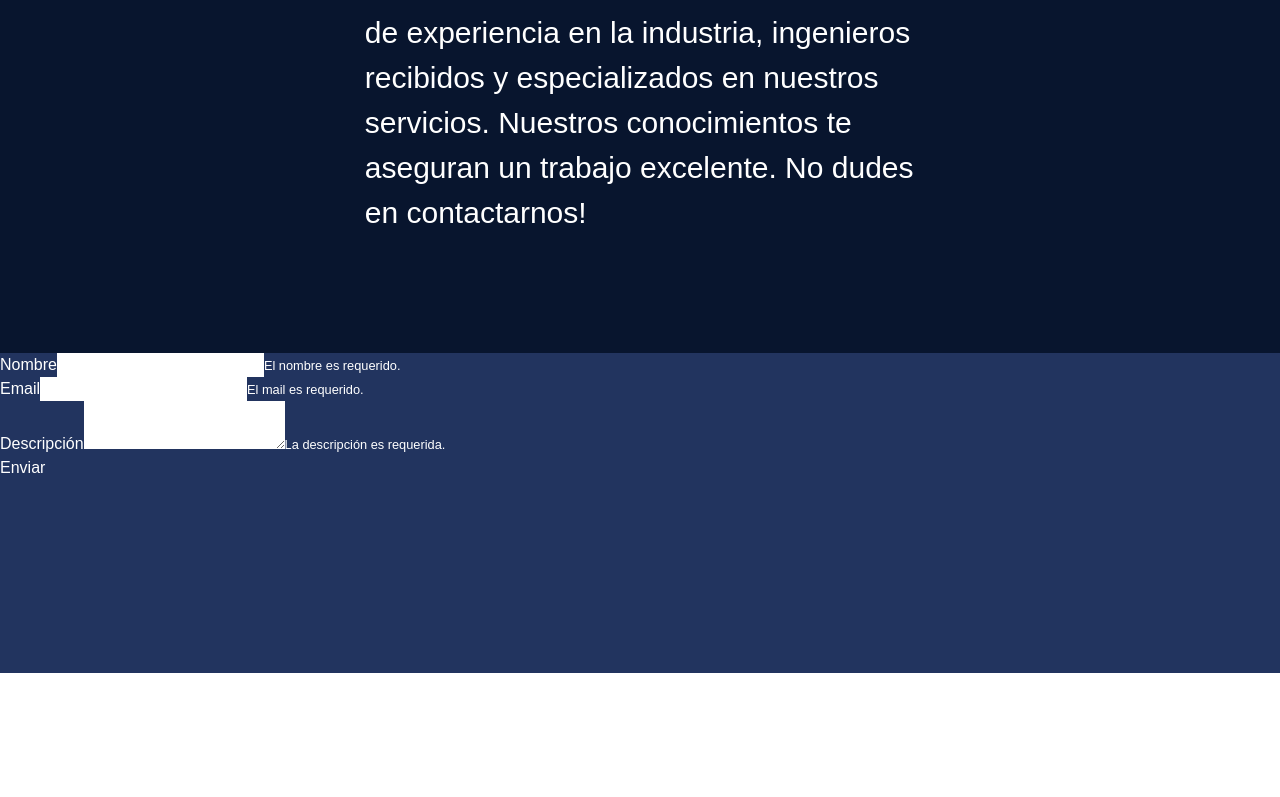
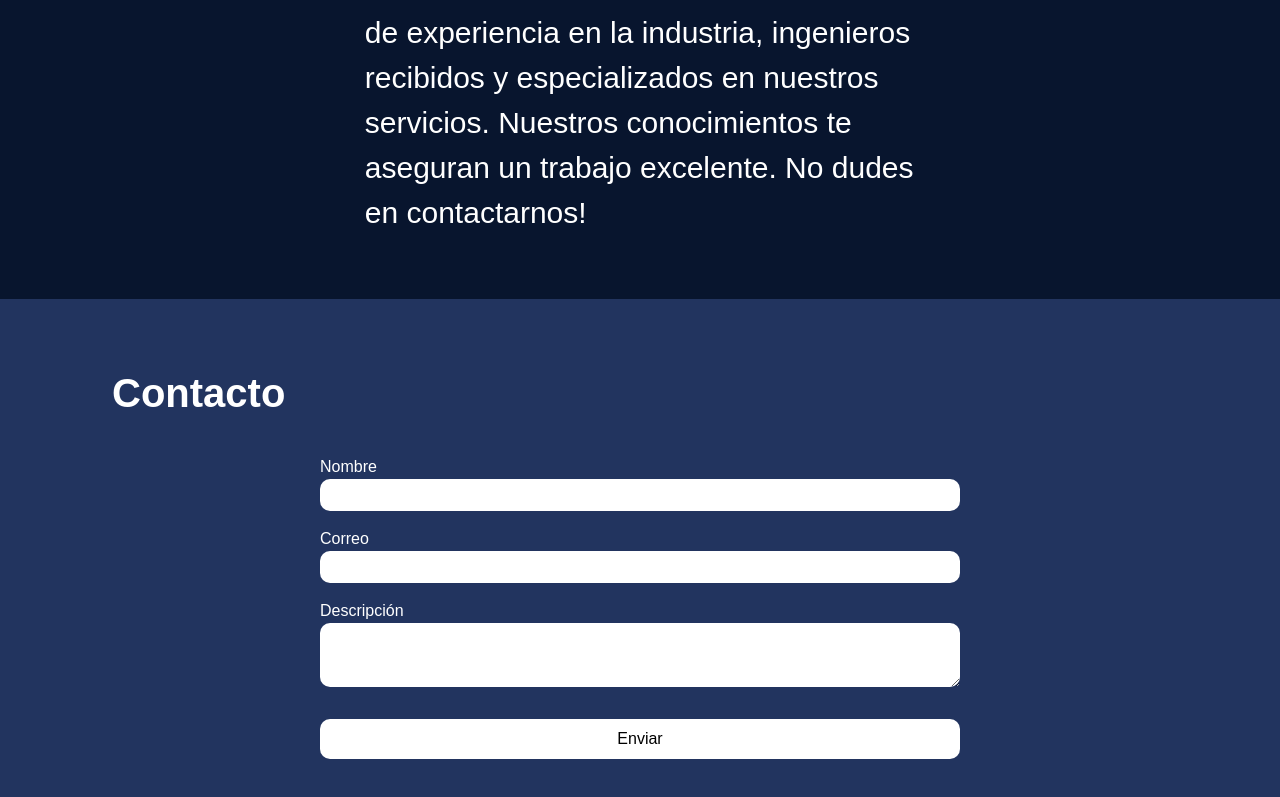
Before and after one commit to AlandelFresno/snow, a Next.js app: page / in a window 1280 px wide. Shown: the part 909-1706 px from the top of the page. Before the commit the page ends 1582 px from the top, so only its background shows below. Built offline with nearby package versions, Linux system fonts and the light colour scheme; a web font is replaced by a local one.

Commit message:
Contact style

```diff
--- a/src/app/api/route.ts
+++ b/src/app/api/route.ts
@@ -4,13 +4,18 @@ import Handlebars from 'handlebars';
 
 export async function POST(req: Request) {
   const { name, mail, subject, body } = await req.json();
-  await sendMail({
+  const response = await sendMail({
     name,
     mail,
     subject,
     body,
   });
-  return new Response('hello');
+  if (response.sendResult) {
+    return new Response('Mail Sent');
+  } else {
+    console.log(response.error);
+    return response.error;
+  }
 }
 
 async function sendMail({
@@ -41,9 +46,9 @@ async function sendMail({
       subject,
       html: await compileMailTemplate(mail, body, name),
     });
-    console.log(sendResult);
+    return { sendResult, status: 200 };
   } catch (error) {
-    console.log(error);
+    return { error };
   }
 }
 
--- a/src/app/components/about/about.module.scss
+++ b/src/app/components/about/about.module.scss
@@ -1,11 +1,11 @@
 .container {
   width: 100%;
-  height: 36rem;
   padding-top: 4rem;
   background-color: var(--primary);
   display: flex;
   align-items: center;
   flex-direction: column;
+  padding-bottom: 4rem;
   .title {
     font-size: 40px;
     align-self: flex-start;
--- a/src/app/components/contact/contact.module.scss
+++ b/src/app/components/contact/contact.module.scss
@@ -1,6 +1,62 @@
 .container {
   width: 100%;
-  height: 20rem;
+  height: 100%;
+  padding-bottom: 4rem;
   background-color: var(--secondary);
+  display: grid;
+  .title {
+    font-size: 40px;
+    align-self: flex-start;
+    margin-left: 7rem;
+    margin-bottom: 2rem;
+    margin-top: 4rem;
+    font-weight: 900;
+  }
+  .formContainer {
+    width: 50%;
+    justify-self: center;
+    .inputContainer {
+      display: flex;
+      flex-direction: column;
+      padding-bottom: 1rem;
+      input {
+        color: black;
+        border-radius: 10px;
+        height: 2rem;
+        padding: 1rem;
+      }
+      input:focus,
+      textarea:focus {
+        outline: none;
+      }
+      textarea {
+        color: black;
+        border-radius: 10px;
+        padding: 0.5rem;
+      }
+    }
+    small {
+      padding-top: 0.5rem;
+      color: red;
+    }
+    .button {
+      background-color: white;
+      width: 100%;
+      margin-top: 1rem;
+      height: 2.5rem;
+      border-radius: 10px;
+      color: black;
+    }
+    // .button:hover {
+    //   background-color: var(--detail);
+    // }
+  }
+}
 
+@media (max-width: 420px) {
+  .container {
+    .title {
+      margin-left: 4rem;
+    }
+  }
 }
--- a/src/app/components/contact/contact.tsx
+++ b/src/app/components/contact/contact.tsx
@@ -15,10 +15,6 @@ const Contact = () => {
   });
   const [errors, setErrors] = useState<any>({});
   const [isFormValid, setIsFormValid] = useState(false);
-
-  useEffect(() => {
-    validateForm();
-  }, [formData]);
 
   // Validate form
   const validateForm = () => {
@@ -75,8 +71,9 @@ const Contact = () => {
 
   return (
     <div className={styles.container} id="contact">
-      <form onSubmit={handleSubmit}>
-        <div>
+      <h3 className={styles.title}>Contacto</h3>
+      <form onSubmit={handleSubmit} className={styles.formContainer}>
+        <div className={styles.inputContainer}>
           <label>Nombre</label>
           <input
             autoComplete="off"
@@ -88,10 +85,11 @@ const Contact = () => {
           />
           {errors.name && <small>{errors.name}</small>}
         </div>
-        <div>
-          <label>Email</label>
+        <div className={styles.inputContainer}>
+          <label>Correo</label>
           <input
             autoComplete="off"
+            autoSave="false"
             type="text"
             name="email"
             required
@@ -100,7 +98,7 @@ const Contact = () => {
           />
           {errors.email && <small>{errors.email}</small>}
         </div>
-        <div>
+        <div className={styles.inputContainer}>
           <label>Descripción</label>
           <textarea
             name="description"
@@ -110,7 +108,9 @@ const Contact = () => {
           />
           {errors.description && <small>{errors.description}</small>}
         </div>
-        <button type="submit">Enviar</button>
+        <button type="submit" className={styles.button}>
+          Enviar
+        </button>
       </form>
     </div>
   );
```
Also changed, not shown: src/app/components/services/services.module.scss (+0 -12 lines).
